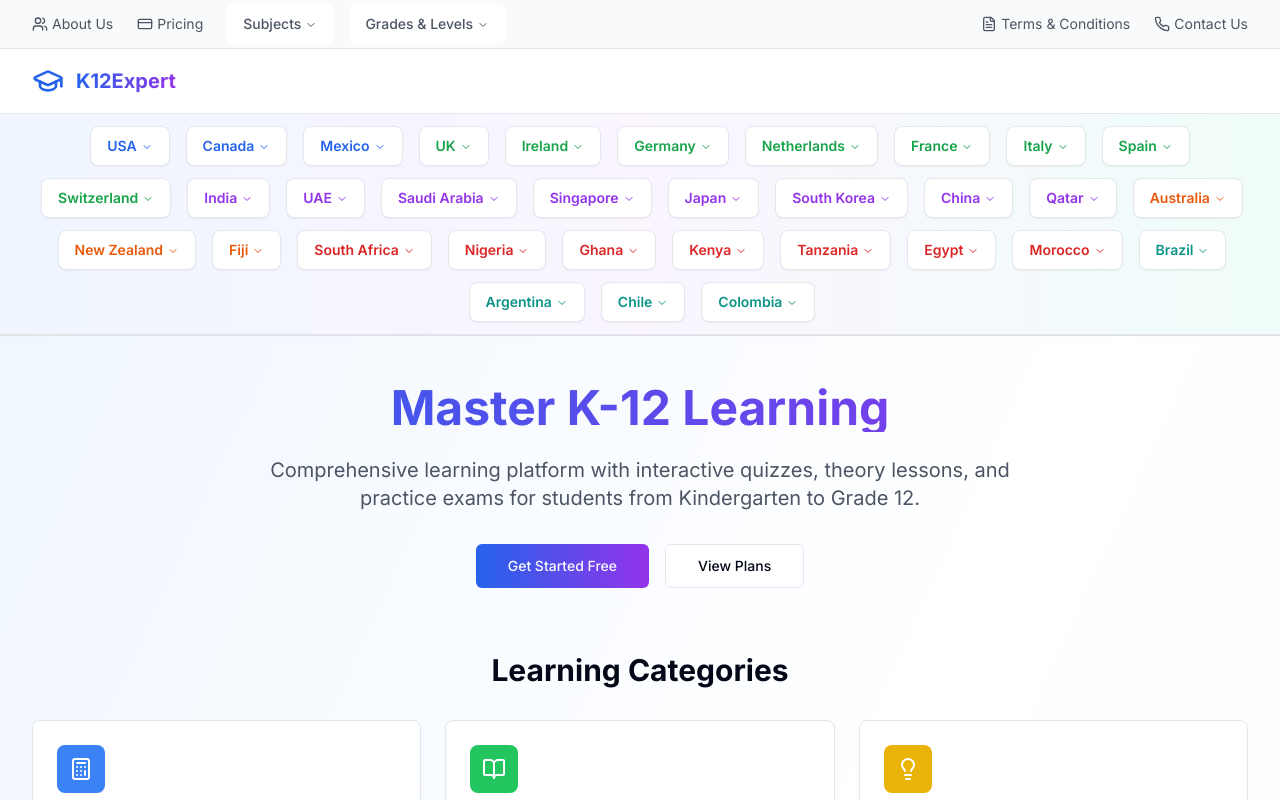
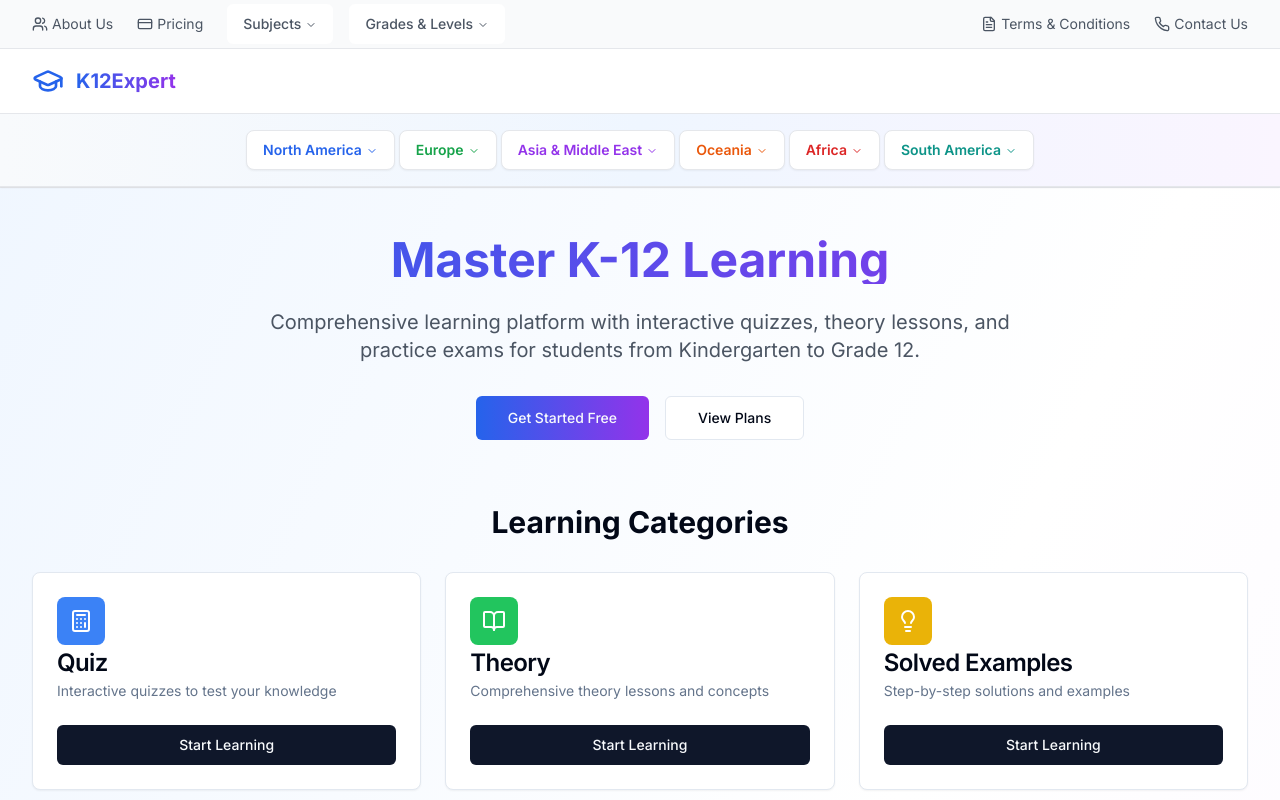
Before and after one commit to shashwatkumar9/global-kid-learn, a React (Vite) app: page / in a window 1280 px wide. Shown: the top 800 px of the page. Built offline with nearby package versions, Linux system fonts and the light colour scheme.

Commit message:
Refactor: Implement mega menu with hover effects
Refactor the header menu to display continents in the main menu bar. On hover, show a column of countries, and on hovering over a country, display multiple columns with curriculums, grades, and subjects.

```diff
--- a/src/components/home/ContinentCountriesMenu.tsx
+++ b/src/components/home/ContinentCountriesMenu.tsx
@@ -14,6 +14,7 @@ const continentData = {
   "North America": {
     color: "text-blue-600",
     bgColor: "hover:bg-blue-50",
+    hoverColor: "group-hover:text-blue-700",
     countries: [
       {
         name: "USA",
@@ -43,6 +44,7 @@ const continentData = {
   "Europe": {
     color: "text-green-600",
     bgColor: "hover:bg-green-50",
+    hoverColor: "group-hover:text-green-700",
     countries: [
       {
         name: "UK",
@@ -106,6 +108,7 @@ const continentData = {
   "Asia & Middle East": {
     color: "text-purple-600",
     bgColor: "hover:bg-purple-50",
+    hoverColor: "group-hover:text-purple-700",
     countries: [
       {
         name: "India",
@@ -171,6 +174,7 @@ const continentData = {
   "Oceania": {
     color: "text-orange-600",
     bgColor: "hover:bg-orange-50",
+    hoverColor: "group-hover:text-orange-700",
     countries: [
       {
         name: "Australia",
@@ -199,6 +203,7 @@ const continentData = {
   "Africa": {
     color: "text-red-600",
     bgColor: "hover:bg-red-50",
+    hoverColor: "group-hover:text-red-700",
     countries: [
       {
         name: "South Africa",
@@ -254,6 +259,7 @@ const continentData = {
   "South America": {
     color: "text-teal-600",
     bgColor: "hover:bg-teal-50",
+    hoverColor: "group-hover:text-teal-700",
     countries: [
       {
         name: "Brazil",
@@ -287,95 +293,90 @@ const continentData = {
   },
 };
 
-const ListItem = React.forwardRef<
-  React.ElementRef<"a">,
-  React.ComponentPropsWithoutRef<"a">
->(({ className, title, children, ...props }, ref) => {
+export const ContinentCountriesMenu = () => {
   return (
-    <li>
-      <NavigationMenuLink asChild>
-        <a
-          ref={ref}
-          className={cn(
-            "block select-none space-y-1 rounded-md p-2 leading-none no-underline outline-none transition-colors hover:bg-accent hover:text-accent-foreground focus:bg-accent focus:text-accent-foreground",
-            className
-          )}
-          {...props}
+    <div className="bg-gradient-to-r from-slate-50 via-blue-50 to-purple-50 border-b border-gray-200 shadow-sm relative z-30">
+      <div className="max-w-7xl mx-auto px-4 sm:px-6 lg:px-8">
+        <div className="flex justify-center items-center py-4">
+          <NavigationMenu>
+            <NavigationMenuList className="flex space-x-1">
+              {Object.entries(continentData).map(([continent, continentInfo]) => (
+                <NavigationMenuItem key={continent}>
+                  <NavigationMenuTrigger
+                    className={`text-sm font-semibold ${continentInfo.color} ${continentInfo.bgColor} border border-gray-200 rounded-lg px-4 py-2 shadow-sm transition-all duration-200 hover:shadow-md hover:scale-105 group`}
                   >
-          <div className="text-xs font-medium leading-none">{title}</div>
-          {children && <p className="line-clamp-2 text-xs leading-snug text-muted-foreground">
-            {children}
-          </p>}
-        </a>
-      </NavigationMenuLink>
-    </li>
-  );
-});
-ListItem.displayName = "ListItem";
-
-// Get all countries with their continent colors
-const getAllCountriesWithColors = () => {
-  const countries: Array<{ name: string; color: string; bgColor: string; data: any }> = [];
-  Object.entries(continentData).forEach(([continent, continentInfo]) => {
-    continentInfo.countries.forEach(country => {
-      countries.push({
-        name: country.name,
-        color: continentInfo.color,
-        bgColor: continentInfo.bgColor,
-        data: country
-      });
-    });
-  });
-  return countries;
-};
-
-export const ContinentCountriesMenu = () => {
-  const allCountries = getAllCountriesWithColors();
-
-  return (
-    <div className="bg-gradient-to-r from-blue-50 via-purple-50 to-teal-50 border-b border-gray-200 shadow-sm">
-      <div className="max-w-7xl mx-auto px-4 sm:px-6 lg:px-8">
-        <div className="flex justify-center items-center py-3">
-          <NavigationMenu>
-            <NavigationMenuList className="flex flex-wrap justify-center gap-3">
-              {allCountries.map((country) => (
-                <NavigationMenuItem key={country.name}>
-                  <NavigationMenuTrigger
-                    className={`text-sm font-semibold ${country.color} ${country.bgColor} border border-gray-200 rounded-lg px-4 py-2 shadow-sm transition-all duration-200 hover:shadow-md hover:scale-105`}
-                  >
-                    {country.name}
+                    <span className={continentInfo.hoverColor}>{continent}</span>
                   </NavigationMenuTrigger>
                   <NavigationMenuContent>
-                    <div className="w-[900px] p-6 bg-white shadow-xl border rounded-lg">
-                      <h2 className={`font-bold text-xl mb-4 ${country.color} border-b border-gray-200 pb-2`}>
-                        {country.name} - Curriculums & Subjects
-                      </h2>
-                      <div className="grid grid-cols-2 lg:grid-cols-3 gap-6">
-                        {country.data.curriculums.map((curriculum: any) => (
-                          <div key={curriculum.name} className="bg-gradient-to-br from-gray-50 to-white rounded-lg p-4 border border-gray-100 shadow-sm hover:shadow-md transition-shadow">
-                            <h3 className="font-semibold text-lg mb-3 text-blue-700 border-b border-blue-200 pb-2">
+                    <div className="w-[1200px] p-0 bg-white shadow-2xl border rounded-lg overflow-hidden">
+                      <div className="flex">
+                        {/* Countries Column */}
+                        <div className="w-56 bg-gray-50 border-r border-gray-200">
+                          <div className={`p-4 ${continentInfo.bgColor} border-b border-gray-200`}>
+                            <h3 className={`font-bold text-lg ${continentInfo.color}`}>
+                              {continent}
+                            </h3>
+                            <p className="text-xs text-gray-600">Select a country</p>
+                          </div>
+                          <div className="p-2">
+                            {continentInfo.countries.map((country) => (
+                              <div
+                                key={country.name}
+                                className="group/country relative"
+                              >
+                                <div className="p-3 hover:bg-white hover:shadow-sm rounded-lg cursor-pointer transition-all duration-200 border border-transparent hover:border-gray-200 mb-1">
+                                  <div className="font-medium text-gray-800 group-hover/country:text-blue-600">
+                                    {country.name}
+                                  </div>
+                                  <div className="text-xs text-gray-500">
+                                    {country.curriculums.length} curriculum{country.curriculums.length > 1 ? 's' : ''}
+                                  </div>
+                                </div>
+
+                                {/* Country Details - Shows on hover */}
+                                <div className="absolute left-full top-0 ml-1 w-[920px] bg-white border border-gray-200 rounded-lg shadow-xl opacity-0 invisible group-hover/country:opacity-100 group-hover/country:visible transition-all duration-300 z-50">
+                                  <div className="p-4 bg-gradient-to-r from-blue-50 to-purple-50 border-b border-gray-200">
+                                    <h4 className="font-bold text-xl text-blue-700">{country.name}</h4>
+                                    <p className="text-sm text-gray-600">Educational Curriculums & Programs</p>
+                                  </div>
+
+                                  <div className="p-4 grid grid-cols-3 gap-4 max-h-96 overflow-y-auto">
+                                    {country.curriculums.map((curriculum) => (
+                                      <div
+                                        key={curriculum.name}
+                                        className="bg-gradient-to-br from-white to-gray-50 rounded-lg p-4 border border-gray-100 shadow-sm hover:shadow-md transition-shadow duration-200"
+                                      >
+                                        <h5 className="font-semibold text-lg mb-3 text-blue-700 border-b border-blue-200 pb-2">
                                           {curriculum.name}
-                            </h3>
-                            <div className="mb-3">
-                              <p className="text-sm font-medium text-gray-600 mb-2">Subjects:</p>
-                              <ul className="grid grid-cols-1 gap-1 max-h-32 overflow-y-auto">
-                                {curriculum.subjects.map((subject: string) => (
-                                  <ListItem
+                                        </h5>
+
+                                        <div className="mb-4">
+                                          <p className="text-sm font-medium text-gray-700 mb-2 flex items-center">
+                                            <span className="w-2 h-2 bg-green-500 rounded-full mr-2"></span>
+                                            Subjects
+                                          </p>
+                                          <div className="space-y-1 max-h-24 overflow-y-auto">
+                                            {curriculum.subjects.map((subject) => (
+                                              <div
                                                 key={subject}
-                                    href={`/subjects/${subject.toLowerCase().replace(/ /g, '-')}`}
-                                    title={subject}
-                                    className="text-xs py-1 hover:bg-blue-50 rounded transition-colors"
-                                  />
+                                                className="text-xs bg-blue-50 text-blue-700 px-2 py-1 rounded hover:bg-blue-100 cursor-pointer transition-colors border border-blue-200"
+                                              >
+                                                {subject}
+                                              </div>
                                             ))}
-                              </ul>
                                           </div>
+                                        </div>
+
                                         <div>
-                              <p className="text-sm font-medium text-gray-600 mb-2">Grades:</p>
+                                          <p className="text-sm font-medium text-gray-700 mb-2 flex items-center">
+                                            <span className="w-2 h-2 bg-orange-500 rounded-full mr-2"></span>
+                                            Grades
+                                          </p>
                                           <div className="flex flex-wrap gap-1">
-                                {curriculum.grades.map((grade: string) => (
+                                            {curriculum.grades.map((grade) => (
                                               <span
                                                 key={grade}
-                                    className="text-xs bg-blue-100 text-blue-700 px-2 py-1 rounded-full hover:bg-blue-200 cursor-pointer transition-colors shadow-sm"
+                                                className="text-xs bg-orange-100 text-orange-700 px-2 py-1 rounded-full hover:bg-orange-200 cursor-pointer transition-colors border border-orange-200"
                                               >
                                                 {grade}
                                               </span>
@@ -384,6 +385,29 @@ export const ContinentCountriesMenu = () => {
                                         </div>
                                       </div>
                                     ))}
+                                  </div>
+                                </div>
+                              </div>
+                            ))}
+                          </div>
+                        </div>
+
+                        {/* Default view when no country is hovered */}
+                        <div className="flex-1 p-8 flex items-center justify-center bg-gradient-to-br from-gray-50 to-white">
+                          <div className="text-center">
+                            <div className={`w-16 h-16 ${continentInfo.bgColor} rounded-full flex items-center justify-center mx-auto mb-4 border-2 ${continentInfo.color.replace('text-', 'border-')}`}>
+                              <span className={`text-2xl font-bold ${continentInfo.color}`}>
+                                {continent.charAt(0)}
+                              </span>
+                            </div>
+                            <h4 className={`text-xl font-semibold ${continentInfo.color} mb-2`}>
+                              Explore {continent}
+                            </h4>
+                            <p className="text-gray-600 text-sm">
+                              Hover over any country to see detailed curriculum information, subjects, and grade levels.
+                            </p>
+                          </div>
+                        </div>
                       </div>
                     </div>
                   </NavigationMenuContent>
```
Lines whose indentation alone changed are shown as unchanged.
